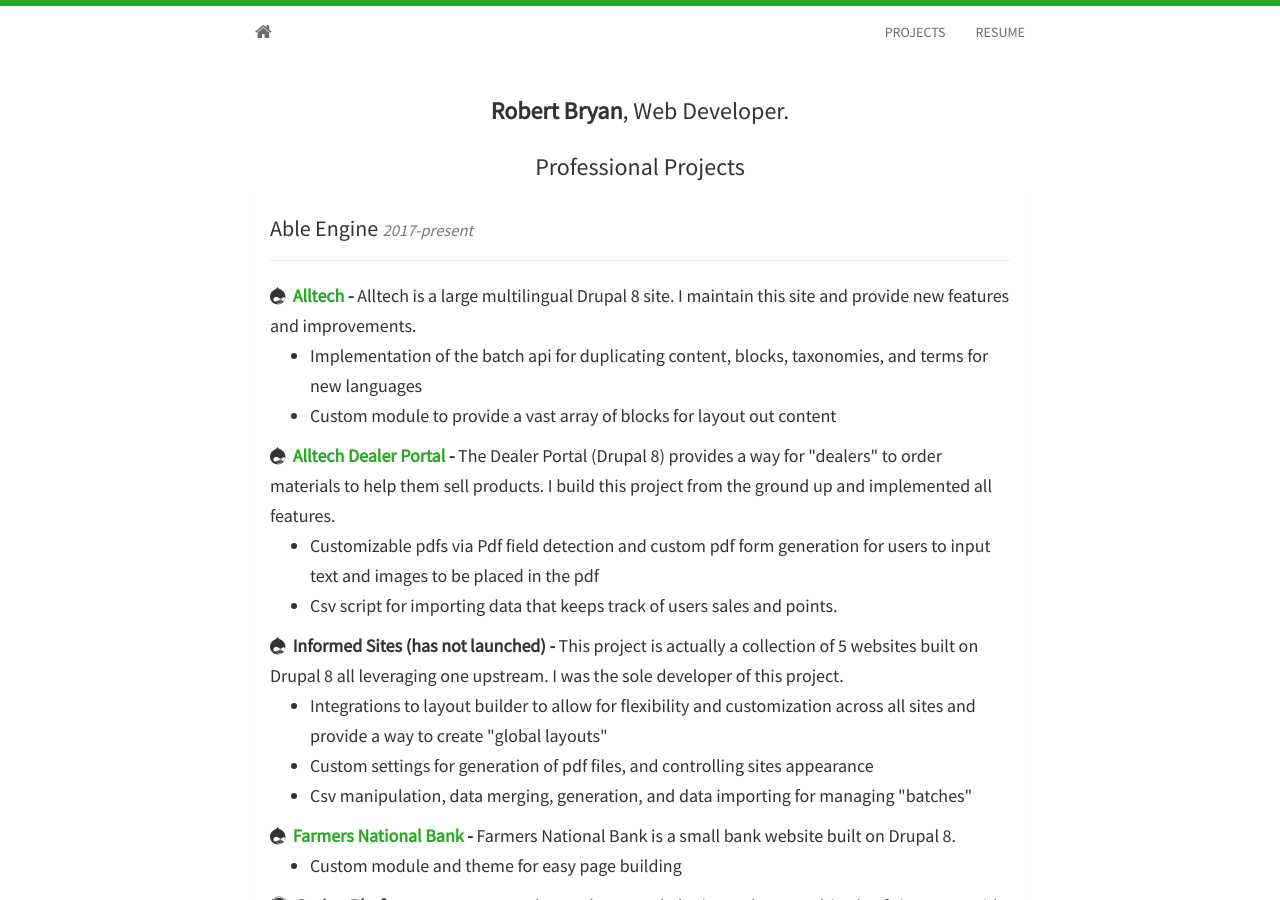
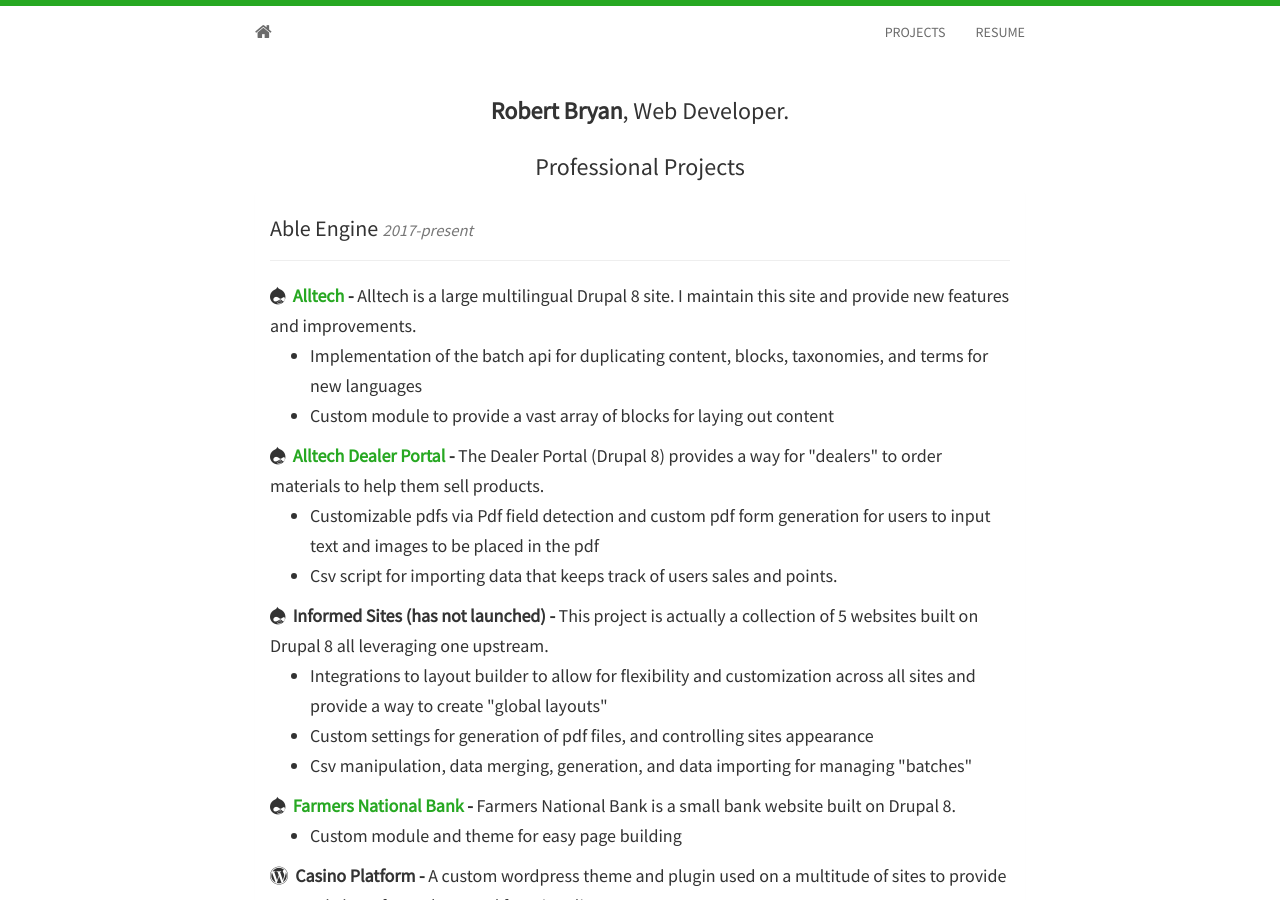
Before and after one commit to Brayn7/brayn7.github.io, a Jekyll site: the page built from projects.html, in a window 1280 px wide and 900 px high. Built offline with Jekyll 4.4.1, drawn with Linux system fonts in a browser that asks for light colours; nearby versions of some CDN libraries.

Commit message:
minor fix to text

```diff
--- a/_includes/projects.html
+++ b/_includes/projects.html
@@ -18,12 +18,12 @@
 					Alltech is a large multilingual Drupal 8 site. I maintain this site and provide new features and improvements.
 					<ul>
 						<li>Implementation of the batch api for duplicating content, blocks, taxonomies, and terms for new languages</li>
-						<li>Custom module to provide a vast array of blocks for layout out content</li>
+						<li>Custom module to provide a vast array of blocks for laying out content</li>
 					</ul>
 				</h5>
 				<h5>
 					<i class="fa fa-drupal"></i>&nbsp;&nbsp;<strong><a target="_blank" href="https://dealers.alltech.com/">Alltech Dealer Portal</a> - </strong>
-					The Dealer Portal (Drupal 8) provides a way for "dealers" to order materials to help them sell products. I build this project from the ground up and implemented all features.
+					The Dealer Portal (Drupal 8) provides a way for "dealers" to order materials to help them sell products.
 					<ul>
 						<li>Customizable pdfs via Pdf field detection and custom pdf form generation for users to input text and images to be placed in the pdf</li>
 						<li>Csv script for importing data that keeps track of users sales and points.</li>
@@ -31,7 +31,7 @@
 				</h5>
 				<h5>
 					<i class="fa fa-drupal"></i>&nbsp;&nbsp;<strong>Informed Sites (has not launched) - </strong>
-					This project is actually a collection of 5 websites built on Drupal 8 all leveraging one upstream. I was the sole developer of this project.
+					This project is actually a collection of 5 websites built on Drupal 8 all leveraging one upstream.
 					<ul>
 						<li>Integrations to layout builder to allow for flexibility and customization across all sites and provide a way to create "global layouts"</li>
 						<li>Custom settings for generation of pdf files, and controlling sites appearance</li>
```
